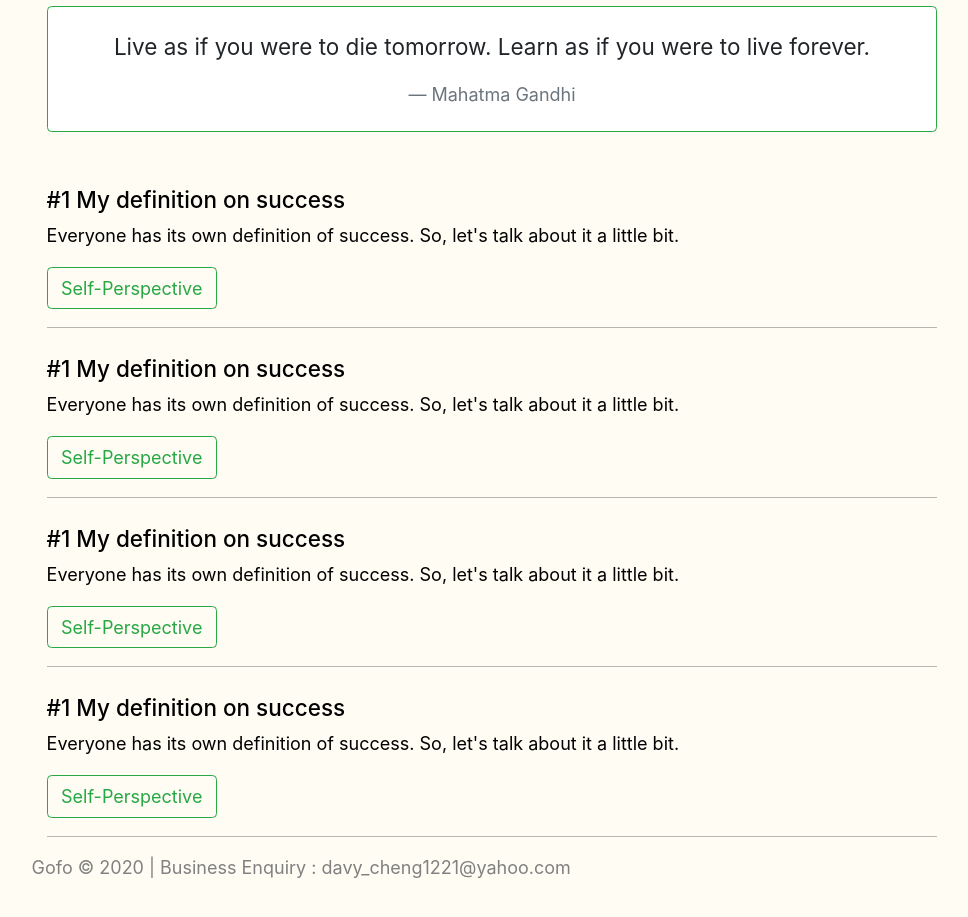
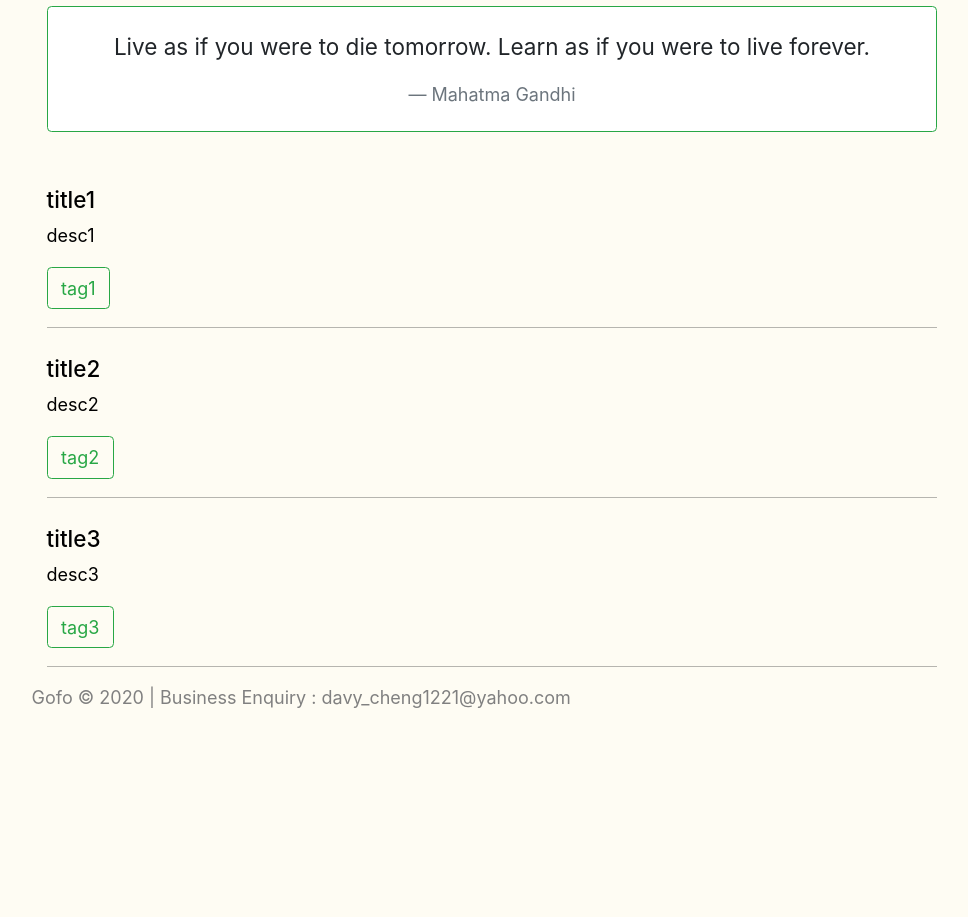
Before and after one commit to Davy21/blog, a Gatsby site: page /homepage in a window 1280 px wide. Shown: the part 131-1048 px from the top of the page, without its empty margins (148-1116 px from the left). After the commit the page ends 879 px from the top, so only its background shows below. Built offline with nearby package versions, Linux system fonts and the light colour scheme; Gatsby itself is replaced by a stand-in of ours.

Commit message:
make post dynamic

```diff
--- a/src/components/post.js
+++ b/src/components/post.js
@@ -2,7 +2,7 @@ import React from "react"
 import { Link } from "gatsby"
 import { Button } from "react-bootstrap"
 
-const Post = () => {
+const Post = ({ title, description, tag }) => {
   return (
     <Link
       to="/"
@@ -12,13 +12,10 @@ const Post = () => {
       }}
     >
       <div>
-        <h5>#1 My definition on success</h5>
-        <p>
-          Everyone has its own definition of success. So, let's talk about it a
-          little bit.
-        </p>
+        <h5>{title}</h5>
+        <p>{description}</p>
         <div>
-          <Button variant="outline-success">Self-Perspective</Button>
+          <Button variant="outline-success">{tag}</Button>
         </div>
       </div>
       <hr />
--- a/src/pages/homepage.js
+++ b/src/pages/homepage.js
@@ -17,22 +17,17 @@ const Homepage = () => {
         </Row>
         <Row className="mt-2 mb-2">
           <Col>
-            <Post />
+            <Post title="title1" description="desc1" tag="tag1" />
           </Col>
         </Row>
         <Row className="mt-2 mb-2">
           <Col>
-            <Post />
+            <Post title="title2" description="desc2" tag="tag2" />
           </Col>
         </Row>
         <Row className="mt-2 mb-2">
           <Col>
-            <Post />
-          </Col>
-        </Row>
-        <Row className="mt-2 mb-2">
-          <Col>
-            <Post />
+            <Post title="title3" description="desc3" tag="tag3" />
           </Col>
         </Row>
       </Container>
--- a/src/pages/index.js
+++ b/src/pages/index.js
@@ -14,7 +14,6 @@ const IndexPage = () => (
     <div style={{ maxWidth: `300px`, marginBottom: `1.45rem` }}>
       <Image />
     </div>
-    <Link to="/homepage/">Go to Home page</Link>
   </Layout>
 )
 
```
